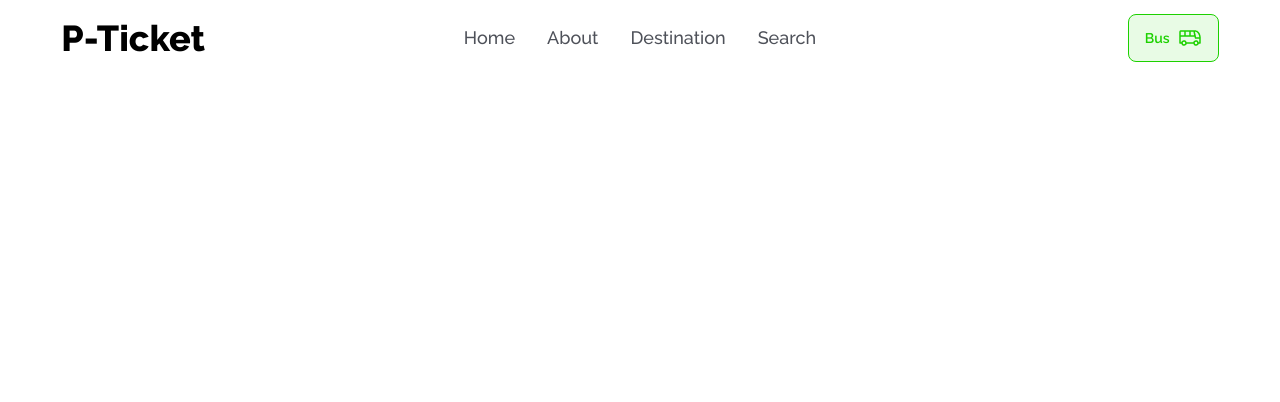
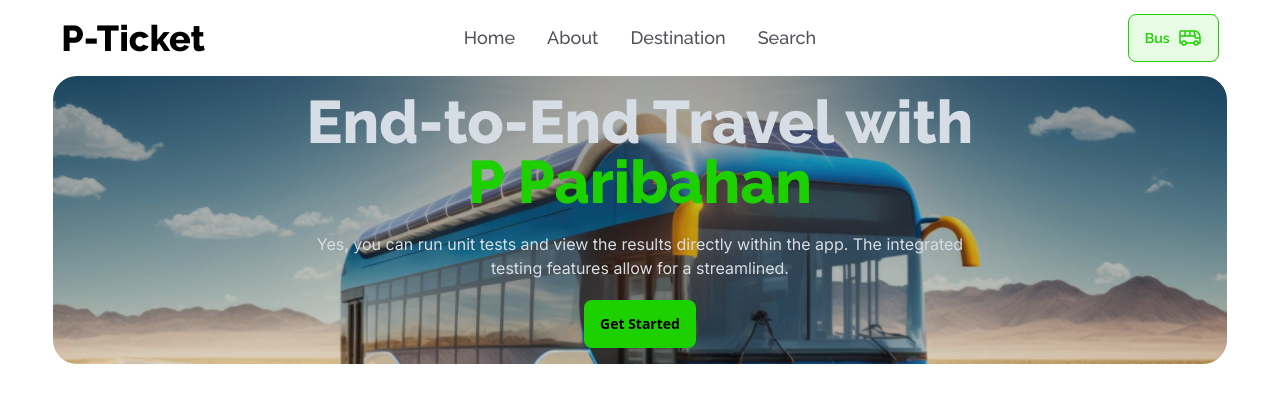
Before and after one commit to AsifRahmanBhuiyan/B9A5-Smart-Ticketing-System, a plain HTML site: page index.html in a window 1280 px wide. Drawn offline with nearby package versions, Linux system fonts and the light colour scheme.

Commit message:
Banner Section Added

```diff
--- a/index.html
+++ b/index.html
@@ -4,6 +4,8 @@
 <head>
   <meta charset="UTF-8">
   <meta name="viewport" content="width=device-width, initial-scale=1.0">
+
+  <link rel="shortcut icon" href="images/bus-icon.png" type="image/x-icon">
 
   <!-- Title of The Home Page -->
   <title>Smart Ticketing System</title>
@@ -64,11 +66,30 @@
     </nav>
     <!-- Navbar Ends -->
 
+    <!-- Banner Section Starts -->
     <section>
+      <div class="bg-cover bg-center bg-no-repeat rounded-3xl" style="background-image: url(images/banner.png);">
+        <div class="bg-opacity-60 w-full"></div>
+        <div class="hero-content text-center text-neutral-content">
+          <div class="max-w-2xl">
+            <h1 class="mb-5 text-6xl font-extrabold font-raleway">End-to-End Travel with<br><span class="text-[#1dd100]">P Paribahan</span></h1>
+            <p class="mb-5 font-inter">Yes, you can run unit tests and view the results directly within the app. The integrated testing features allow for a streamlined.</p>
+            <button class="btn text-black bg-[#1dd100] border-0">Get Started</button>
+          </div>
+        </div>
+      </div>
+    </section>
+    <!-- Banner Section Ends -->
 
-    </section>
   </header>
-  <!-- Header Section Starts -->
+  <!-- Header Section Ends -->
+
+
+  <section>
+
+  </section>
+
+
 </body>
 
 </html>
```
